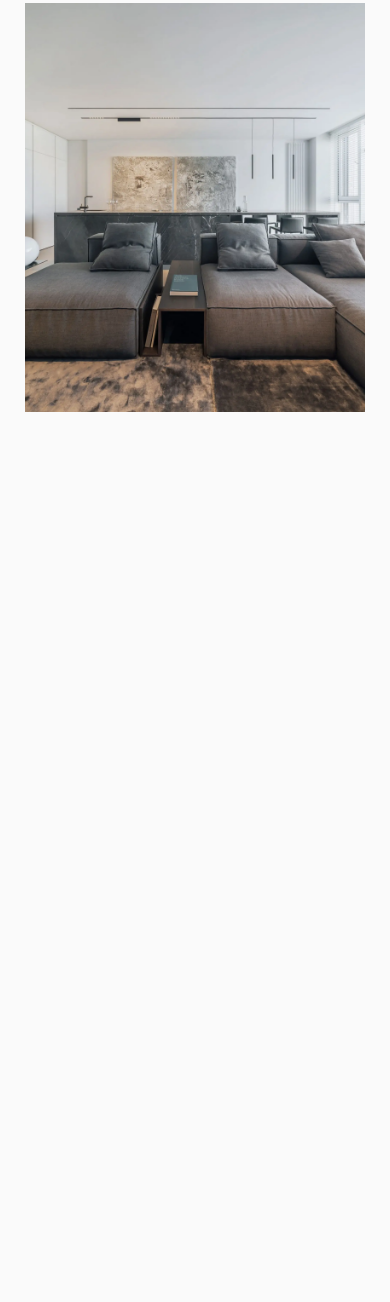
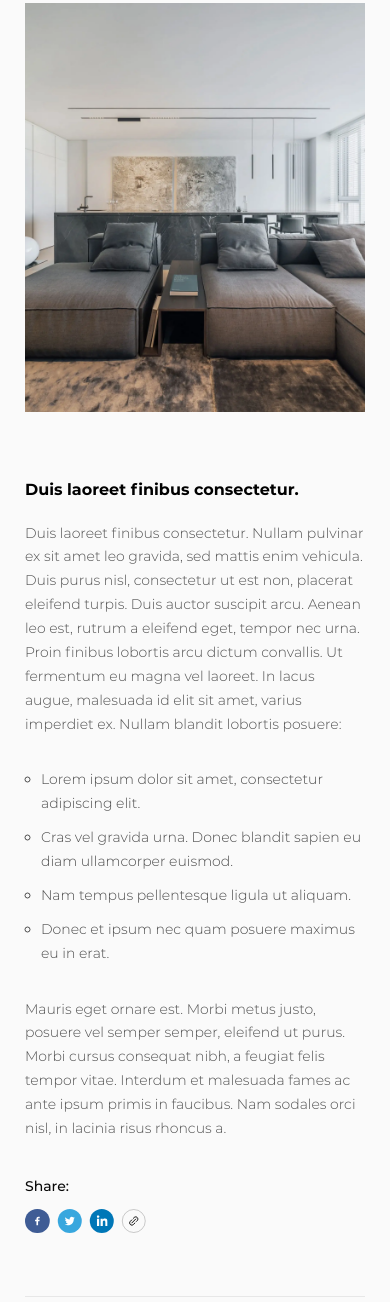
Before and after one commit to FolomieievMaksym/studio, a website: page docs/singleNews.html in a window 390 px wide. Shown: the part 2603-3905 px from the top of the page. Before the commit the page ends 3015 px from the top, so only its background shows below. Drawn offline with Linux system fonts and the light colour scheme; files whose address does not match are found by name.

Commit message:
.content-ul full responsive.

```diff
--- a/app/scss/components/singleNews/_singleNewsContentUl.scss
+++ b/app/scss/components/singleNews/_singleNewsContentUl.scss
@@ -0,0 +1,138 @@
+.content-ul {
+	padding-top: calc(96 / 1440 * 100%);
+	padding-bottom: calc(96 / 1440 * 100%);
+	padding-left: calc(197 / 1440 * 100%);
+	padding-right: calc(199.23 / 1440 * 100%);
+	@media (max-width: 1024px) {
+		padding-top: calc(86 / 1024 * 100%);
+		padding-bottom: calc(88 / 1024 * 100%);
+		padding-left: calc(159 / 1024 * 100%);
+		padding-right: calc(149 / 1024 * 100%);
+	}
+	@media (max-width: 768px) {
+		padding-top: calc(72 / 768 * 100%);
+		padding-bottom: calc(72 / 768 * 100%);
+		padding-left: calc(124 / 768 * 100%);
+		padding-right: calc(120 / 768 * 100%);
+	}
+	@media (max-width: 568px) {
+		padding-top: calc(64 / 375 * 100%);
+		padding-bottom: calc(64 / 375 * 100%);
+		padding-left: calc(24 / 375 * 100%);
+		padding-right: calc(24 / 375 * 100%);
+	}
+	&__body {
+		position: relative;
+		&:after{
+			content: '';
+			position: absolute;
+			top: calc(100% + 96px);
+			left: 0;
+			width: 100%;
+			height: 1px;
+			background: rgba(130, 130, 130, 0.16);
+			@media (max-width: 1024px) {
+				top: calc(100% + 85px);
+			}
+			@media (max-width: 768px) {
+				top: calc(100% + 69px);
+			}
+			@media (max-width: 568px) {
+				top: calc(100% + 60px);
+			}
+		}
+	}
+	&__content {
+		max-width: 716px;
+	}
+	&__title4 {
+		max-width: 419px;
+		margin-bottom: 15px;
+		@media (max-width: 1024px) {
+			margin-bottom: 24px;
+		}
+		@media (max-width: 768px) {
+			margin-bottom: 22px;
+		}
+		@media (max-width: 568px) {
+			max-width: 327px;
+			margin-bottom: 21px;
+		}
+	}
+
+	&__text {
+		color: $textColor1;
+		&:first-of-type {
+			margin-bottom: 40px;
+			@media (max-width: 1024px) {
+				margin-bottom: 32px;
+			}
+			@media (max-width: 768px) {
+				margin-bottom:33px;
+			}
+			@media (max-width: 568px) {
+				margin-bottom: 32px;
+			}
+		}
+		&:last-of-type {
+			margin-bottom: 48px;
+			@media (max-width: 768px) {
+				margin-bottom: 40px;
+			}
+			@media (max-width: 568px) {
+				margin-bottom: 34px;
+			}
+		}
+	}
+
+	&__list {
+		list-style: circle outside;
+		transform: translate(16px, 0);
+		li {
+			padding-right: 16px;
+		}
+		margin-bottom: 39px;
+		@media (max-width: 1024px) {
+			margin-bottom: 30px;
+		}
+		@media (max-width: 768px) {
+			margin-bottom: 32px;
+		}
+		@media (max-width: 568px) {
+			margin-bottom: 32px;
+		}
+		li {
+			&:not(:last-child) {
+				margin-bottom: 13px;
+				@media (max-width: 768px) {
+					margin-bottom: 10px;
+				}
+			}
+		}
+	}
+}
+.social-ul {
+	// transform: translate(2px, 9px);
+	@media (min-width: 1025px) {
+		display: none;
+	}
+	display: block;
+	&__text500 {
+		margin-bottom: 13px;
+		@media (max-width: 568px) {
+			margin-bottom: 10px;
+		}
+	}
+	&__icons-list {
+		display: flex;
+		li:not(:last-child) {
+			margin-right: 7px;
+		}
+	}
+		img {
+			transition:all 0.3s ease;
+			&:hover {
+				transform: scale(1.2);
+			}
+		}
+}
--- a/docs/singleNews.html
+++ b/docs/singleNews.html
@@ -150,10 +150,55 @@
 </section>
 			<!-- ? singleNewsContentUl.html -->
 			<!-- Заполняем элементы списка -->
-			<!-- ! -->
-
+			<section class="content-ul">
+	<div class="content-ul__body">
+		<div class="content-ul__content">
+			<h4 class="content-ul__title4 title4">Duis laoreet finibus consectetur. </h4>
+			<p class="content-ul__text text">Duis laoreet finibus consectetur. Nullam pulvinar ex sit amet leo gravida, sed
+				mattis enim vehicula. Duis purus nisl, consectetur ut est non, placerat eleifend turpis. Duis auctor
+				suscipit
+				arcu. Aenean leo est, rutrum a eleifend eget, tempor nec urna. Proin finibus lobortis arcu dictum convallis.
+				Ut
+				fermentum eu magna vel laoreet. In lacus augue, malesuada id elit sit amet, varius imperdiet ex. Nullam
+				blandit
+				lobortis posuere:</p>
+			<ol class="content-ul__list">
+				<li class="text">Lorem ipsum dolor sit amet, consectetur adipiscing elit.</li>
+				<li class="text">Cras vel gravida urna. Donec blandit sapien eu diam ullamcorper euismod.</li>
+				<li class="text">Nam tempus pellentesque ligula ut aliquam.</li>
+				<li class="text">Donec et ipsum nec quam posuere maximus eu in erat.</li>
+			</ol>
+			<p class="content-ul__text text">Mauris eget ornare est. Morbi metus justo, posuere vel semper semper, eleifend
+				ut
+				purus. Morbi cursus consequat nibh, a feugiat felis tempor vitae. Interdum et malesuada fames ac ante ipsum
+				primis in faucibus. Nam sodales orci nisl, in lacinia risus rhoncus a. </p>
+			<div class="content-ul__social social-ul">
+				<h6 class="social-ul__text500 text500">
+					Share:
+				</h6>
+				<ul class="social-ul__icons-list">
+					<li>
+						<a class="social-ul__icon" href="#"><img src='img/icons/social/facebook.svg' alt='facebook icon'></a>
+					</li>
+					<li>
+						<a class="social-ul__icon" href="#"><img src='img/icons/social/twitter.svg' alt='twittericon'></a>
+					</li>
+					<li>
+						<a class="social-ul__icon" href="#"><img src='img/icons/social/linkedin_01.svg'
+								alt='linkedIn icon'></a>
+					</li>
+					<li>
+						<a class="social-ul__icon" href="#"><img src='img/icons/social/linkedin_02.svg'
+								alt='linkedIn icon'></a>
+					</li>
+				</ul>
+			</div>
+		</div>
+	</div>
+</section>
 			<!-- ? singleNewsSlider.html -->
 			<!-- Заполняем слайды -->
+			<!-- ! -->
 
 		</main>
 		<footer id="footer" class="footer">
```
Also changed, not shown: app/components/singleNews/_singleNewsContentUl.html (+46 -0 lines), app/singleNews.html (+7 -2 lines), docs/css/singleNews.css, docs/css/singleNews.min.css.
